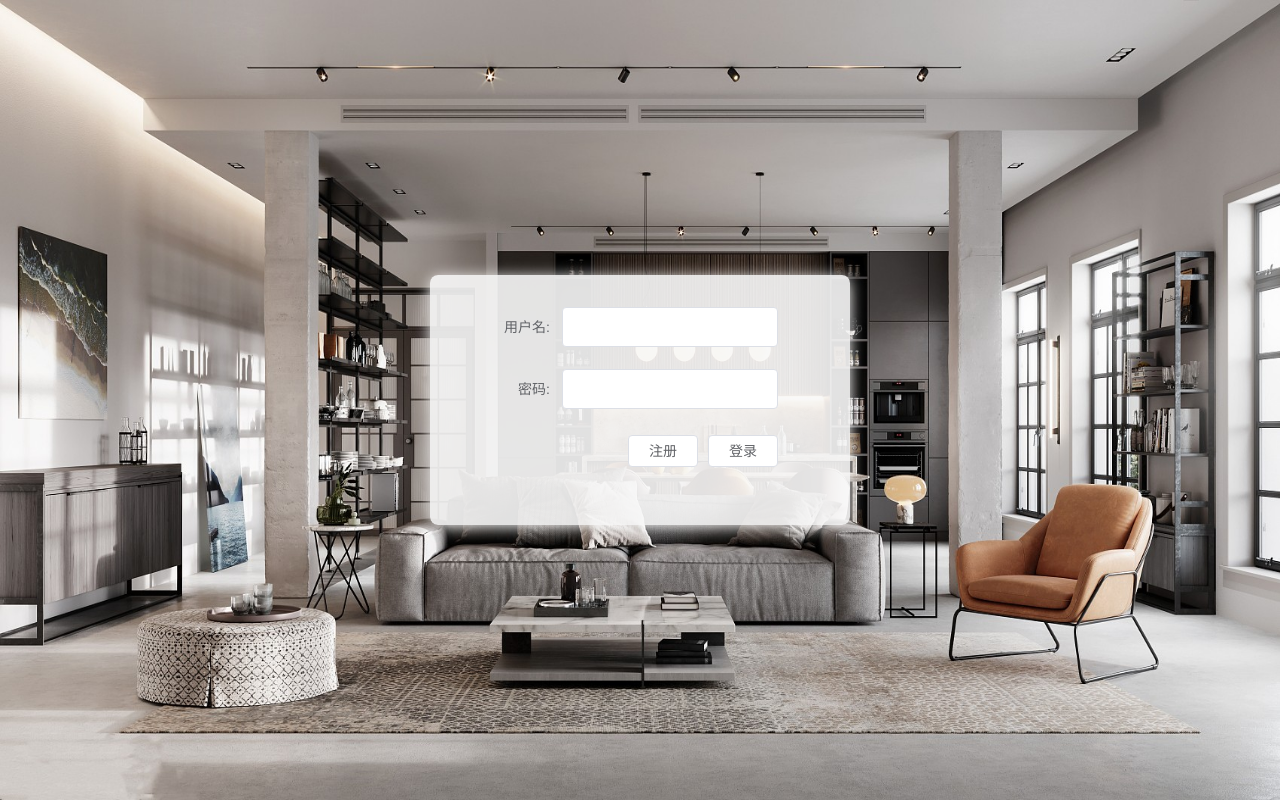
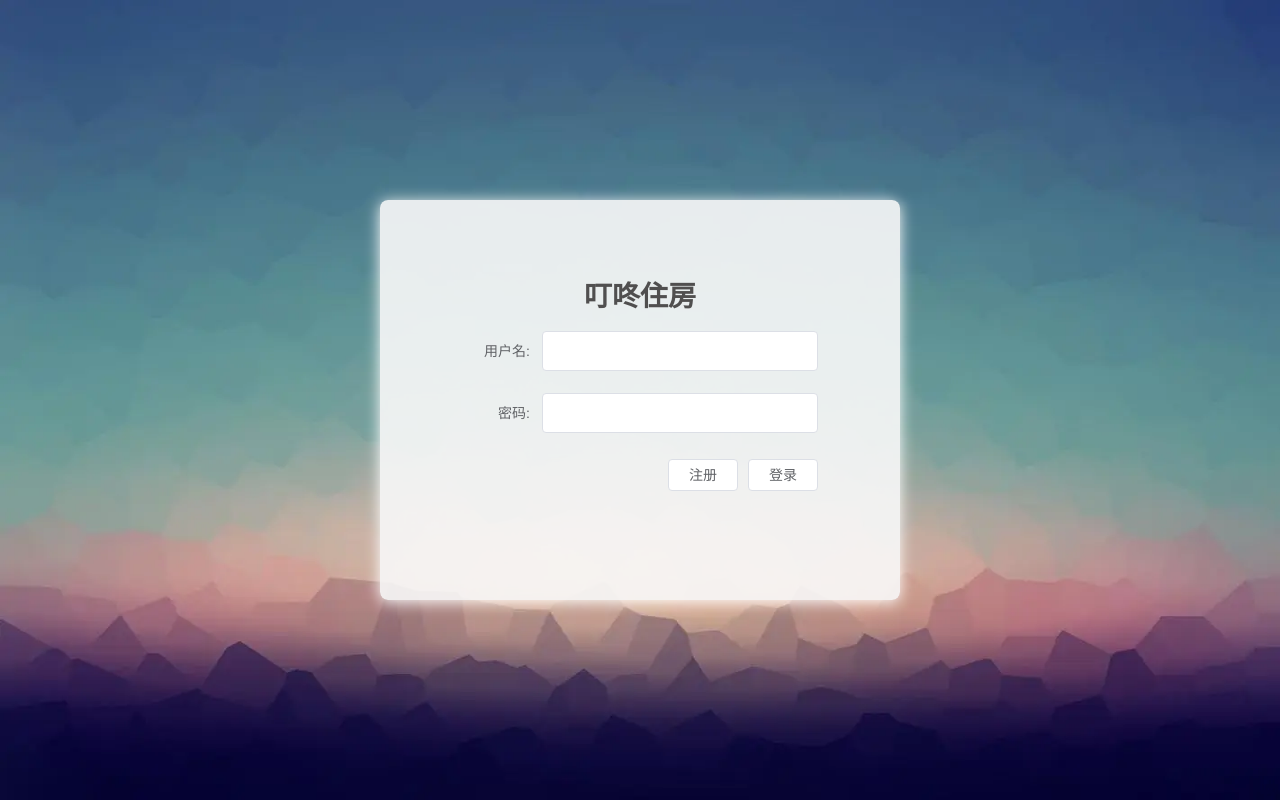
Before and after one commit to L-xs7/guest_vue, a Vue app: page /login in a window 1280 px wide. Built offline with nearby package versions, Linux system fonts and the light colour scheme.

Commit message:
登录页调整

```diff
--- a/package.json
+++ b/package.json
@@ -29,8 +29,8 @@
     "babel-plugin-component": "^1.1.1",
     "eslint": "^7.32.0",
     "eslint-plugin-vue": "^8.0.3",
-    "node-sass": "^7.0.1",
-    "sass-loader": "^12.6.0",
+    "sass": "^1.26.5",
+    "sass-loader": "^8.0.2",
     "vue-template-compiler": "^2.6.14"
   },
   "eslintConfig": {
--- a/src/utils/request.js
+++ b/src/utils/request.js
@@ -9,7 +9,9 @@ import {
 import store from '../store'
 
 axios.defaults.headers['Content-Type'] = 'application/json;charset=utf-8' //post 请求头设置
-axios.defaults.baseURL = '/api/'
+// axios.defaults.baseURL = '/api/'
+axios.defaults.baseURL = 'http://175.178.35.231:8811'
+
 //服务器接口服务地址
 // axios.defaults.baseURL = window.location.origin + ':8811'
 //创建axios实例
--- a/src/views/login/Login.vue
+++ b/src/views/login/Login.vue
@@ -1,12 +1,13 @@
 <template>
   <div class="login_main" id="login_main">
     <div class="login_form">
-      <el-form label-width="60px">
+      <p>叮咚住房</p>
+      <el-form label-width="80px">
         <el-form-item label="用户名:">
-          <el-input style="width:216px"></el-input>
+          <el-input style="width: 276px"></el-input>
         </el-form-item>
         <el-form-item label="密码:">
-          <el-input style="width:216px"></el-input>
+          <el-input style="width: 276px"></el-input>
         </el-form-item>
         <el-form-item>
           <el-button>注册</el-button>
@@ -22,23 +23,18 @@
   // eslint-disable-next-line vue/multi-word-component-names
   name: "Login",
   data() {
-      return {
-
-      }
+    return {};
   },
-    components: {
+  components: {},
+  methods: {
+    login() {
+      this.$router.push({
+        name: "Layout",
+      });
     },
-    methods: {
-      login(){
-        this.$router.push({
-          name:'Layout'
-        })
-      }
   },
-    mounted() {
-
-    }
-  }
+  mounted() {},
+};
 </script>
 
 <style lang="scss" scoped>
@@ -47,13 +43,20 @@
   flex-grow: 1;
   justify-content: center;
   align-items: center;
-    background: url(~@/assets/imgs/login_background.jpg);
+  background: url(@/assets/imgs/login_background2.webp);
   background-repeat: no-repeat;
   background-size: 100% 100%;
   .login_form {
-      width: 420px;
-      height: 250px;
+    p {
+      font-weight: 700;
+      color: rgb(80, 79, 79);
+      font-size: 28px;
+      margin-bottom: 20px;
+    }
+    width: 520px;
+    height: 400px;
     display: flex;
+    flex-direction: column;
     justify-content: center;
     align-items: center;
     background-color: rgba(249, 249, 249, 0.9);
@@ -63,5 +66,4 @@
     box-shadow: #fff 0px 2px 15px 0px;
   }
 }
-
 </style>
```
Also changed, not shown: src/assets/imgs/login_background2.webp (added), 1 other file (tests, documents, lock files or other folders). Lines whose indentation alone changed are shown as unchanged.
